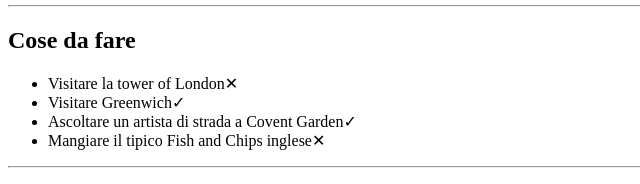
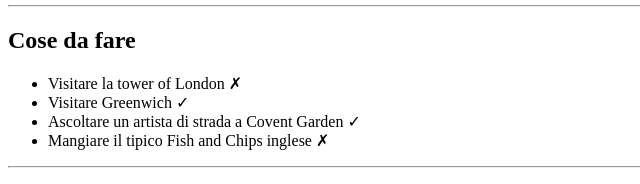
Before and after one commit to GiorgioBelardelli/html-london-trip, a plain HTML site: page index.html in a window 1280 px wide. Shown: the part 876-1060 px from the top of the page, 0-640 px from the left. Drawn offline with Linux system fonts and the light colour scheme.

Commit message:
Migliorato checkmark e crossmark

```diff
--- a/index.html
+++ b/index.html
@@ -53,10 +53,10 @@
             <section>
                 <h2>Cose da fare</h2>
                 <ul>
-                    <li>Visitare la tower of London✕</li>
-                    <li>Visitare Greenwich✓</li>
-                    <li>Ascoltare un artista di strada a Covent Garden✓</li>
-                    <li>Mangiare il tipico Fish and Chips inglese✕</li>
+                    <li>Visitare la tower of London &cross;</li>
+                    <li>Visitare Greenwich &check;</li>
+                    <li>Ascoltare un artista di strada a Covent Garden &check; </li>
+                    <li>Mangiare il tipico Fish and Chips inglese &cross;</li>
                 </ul>
                 <hr>
             </section>
```
